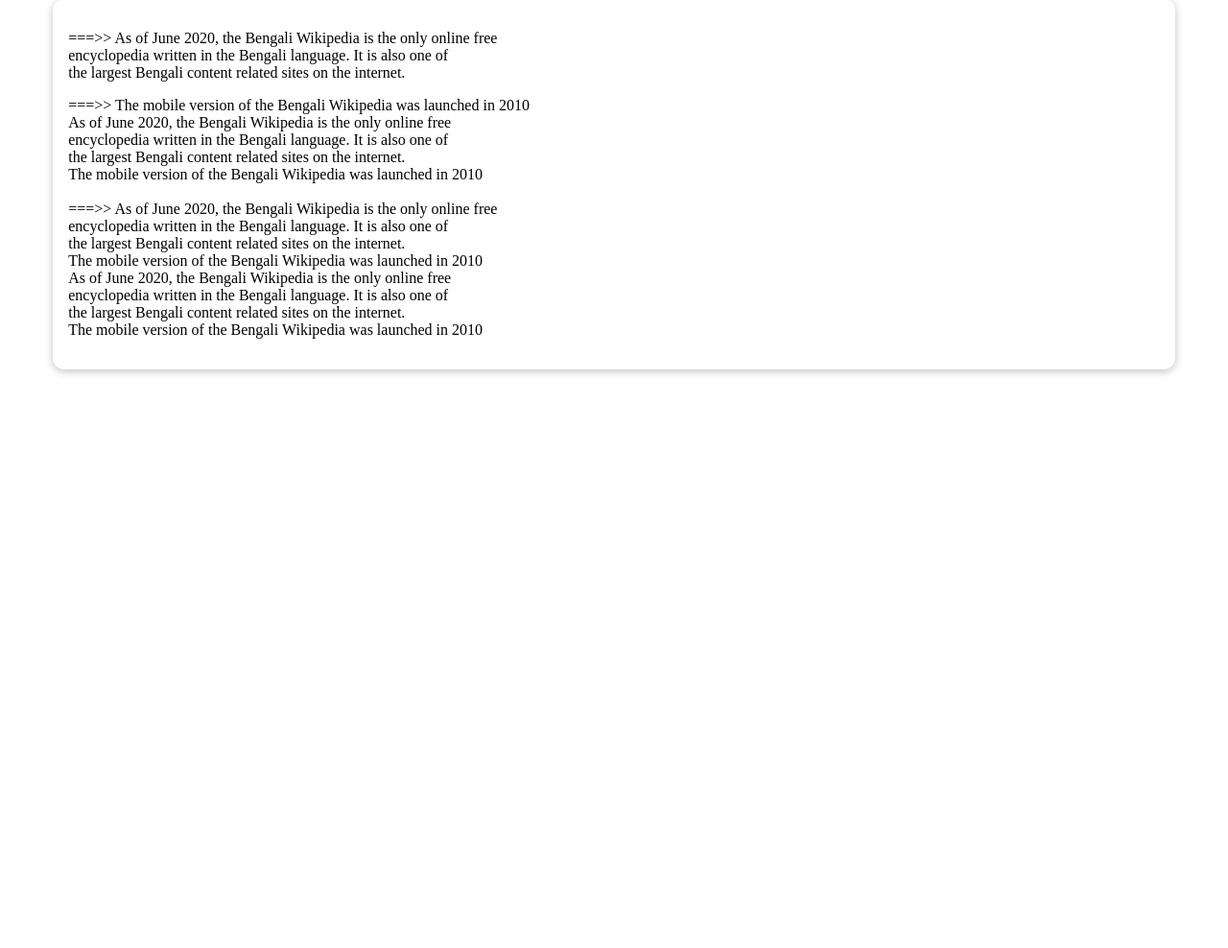
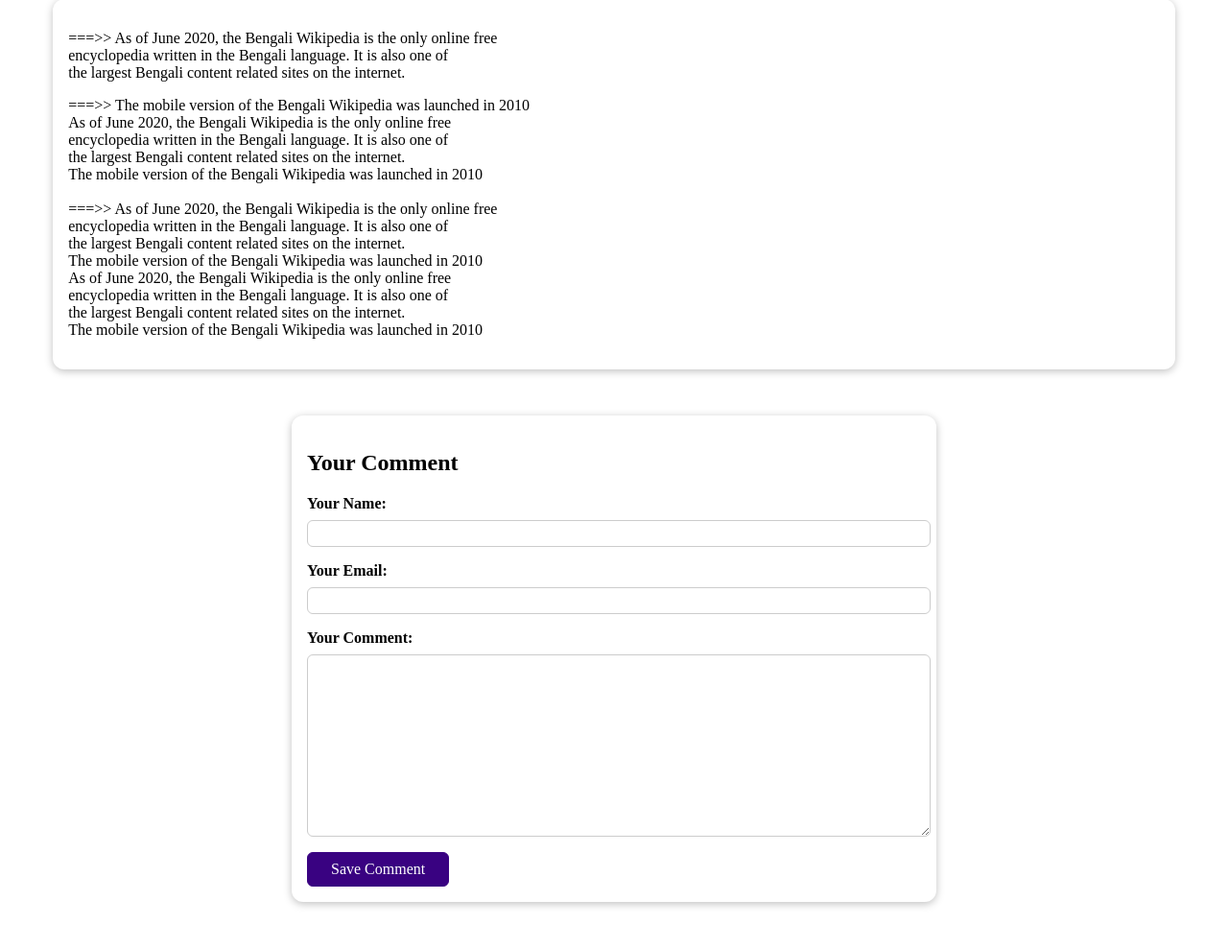
Before and after one commit to Manoj-Ghosh/U_course_my_site_project, a Django app: page /posts/Programming in a window 1280 px wide. Shown: the part 691-1679 px from the top of the page at 96% size. Before the commit the page ends 1082 px from the top, so only its background shows below. Run offline with Django 5.2, Linux system fonts and the light colour scheme; data comes from the database, SQL or seed files in the repository.

Commit message:
new comment form added in the post-detail page and css file also added to decorate the form

```diff
--- /dev/null
+++ b/My_Site/blog/forms.py
@@ -0,0 +1,13 @@
+from django import forms
+
+from .models import Comment
+
+class CommentForm(forms.ModelForm):
+    class Meta:
+        model = Comment
+        exclude = ["post"]
+        labels= {
+            "user_name": "Your Name",
+            "user_email": "Your Email",
+            "text": "Your Comment"
+        }
--- a/My_Site/blog/models.py
+++ b/My_Site/blog/models.py
@@ -33,7 +33,7 @@ class Post(models.Model):
 
 
 class Comment(models.Model):
-    use_name = models.CharField(max_length=120)
-    user_email = models.EmailField()
+    user_name = models.CharField(max_length=120) #Your Name
+    user_email = models.EmailField()            #Your Email
     text = models.TextField(max_length=400)
     post = models.ForeignKey(Post, on_delete=models.CASCADE, related_name="comments")
--- a/My_Site/blog/static/blog/post-detail.css
+++ b/My_Site/blog/static/blog/post-detail.css
@@ -64,3 +64,73 @@
     padding: 0.5rem 1rem;
     border-radius: 8px;
   }
+
+  #comment-form{
+    max-width: 40rem;
+    width: 90%;
+    margin: 3rem auto;
+    border-radius: 12px;
+    background-color: white;
+    box-shadow: 0 2px 8px rgba(0, 0, 0, 0.25);
+    padding: 1rem;
+
+
+
+  }
+
+  #comment-form button{
+    font: inherit;
+    background-color: #390281;
+    color: white;
+    border: 1px solid #390281;
+    padding: 0.5rem 1.5rem;
+    border-radius: 6px;
+    cursor: pointer;
+
+  }
+
+  #comment-form button:hover,
+  #comment-form button:active{
+    background-color: #4f0ba7;
+    border-color: #4f0ba7;
+  }
+
+
+  .form-control{
+    margin-bottom: 1rem;
+  }
+
+  .form-control label {
+    font-weight: bold;
+    margin-bottom: 0.5rem;
+    display: block;
+  }
+
+  .form-control input,
+  .form-control textarea{
+    display: block;
+    width: 100%;
+    font: inherit;
+    padding: 0.25rem;
+    border-radius: 6px;
+    border: 1px solid #ccc;
+  }
+
+
+  @media (max-width: 480px) {
+    header, footer {
+      padding: 10px;
+    }
+
+    .container {
+      width: 100%;
+    }
+
+    nav ul li {
+      margin: 5px 0;
+    }
+
+    main {
+      padding: 10px;
+    }
+  }
--- a/My_Site/blog/templates/blog/post-detail.html
+++ b/My_Site/blog/templates/blog/post-detail.html
@@ -46,11 +46,20 @@
 
     </main>
 
-    <div>
+    <section id = "comment-form">
+        <h2> Your Comment </h2>
         <form>
+            {% for form_field in comment %}
+            <div class = "form-control">
+                {{ form_field.label_tag }}
+                {{ form_field }}
+                {{ form_field.errors }}
+            </div>
+            {% endfor %}
 
+            <button>Save Comment</button>
 
         </form>
 
-    </div>
+    </section>
 {% endblock %}
--- a/My_Site/blog/views.py
+++ b/My_Site/blog/views.py
@@ -5,6 +5,7 @@ from django.shortcuts import render, get_object_or_404
 from django.views.generic import ListView, DetailView
 
 from .models import Post
+from .forms import CommentForm
 
 
 
@@ -62,6 +63,7 @@ class SingePostView(DetailView):
         context = super().get_context_data(**kwargs)
 
         context["post_tags"] = self.object.tags.all()
+        context["comment"] = CommentForm()
         return context
 
 # def post_detail(request, slug):
```
